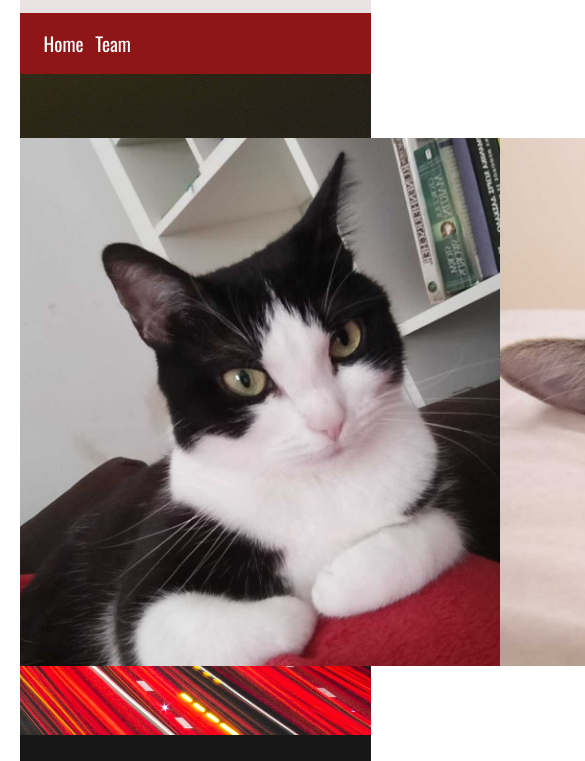
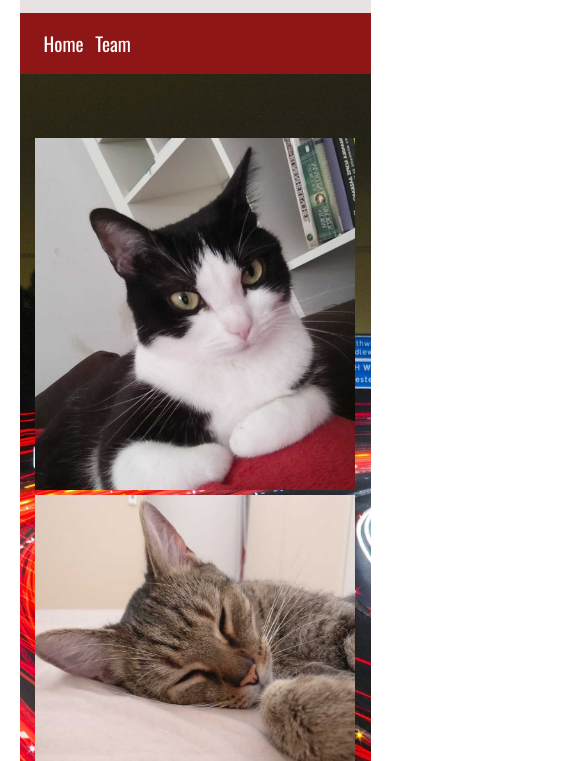
Before and after one commit to ChristinaRenieris/LMSCF-ChristinaRenieris-CodeReview-03, a plain HTML site: page team.html in a window 390 px wide. Shown: the part 83-844 px from the top of the page, 585 px wide, since content can reach past the window. Drawn offline with nearby package versions, Linux system fonts and the light colour scheme; files whose address does not match are found by name.

Commit message:
added missing mediaquery

```diff
--- a/CSS/style.css
+++ b/CSS/style.css
@@ -62,7 +62,7 @@ a:hover {
 
     .carInsurance {
         /*background img, centered*/
-    background-image: url("C:/Users/Chris/Desktop/LMSCF-ChristinaRenieris-CodeReview-03/IMG/traffic.jpg");
+        background-image: url(../IMG/traffic.jpg);
         background-position: center;
         background-size: cover;
         background-repeat: no-repeat;
@@ -216,8 +216,45 @@ a:hover {
         display: flex;
         justify-content: flex-end;
     }
+    /*team.html style*/
 
-@media only screen and (max-width: 800px) {
+    .footerTeam {
+        margin-top: 0;
+        color: white;
+        background-color: rgb(23, 23, 23);
+        height: 8em;
+        padding: 1em;
+    }
+
+    #main {
+        background-image: url(../IMG/traffic.jpg);
+        background-position: center;
+        background-size: cover;
+        background-repeat: no-repeat;
+        position: relative;
+        width: 100%;
+        padding-top: 4em;
+        padding-bottom: 4em;
+        display: flex;
+        justify-content: space-evenly;
+    }
+    /*team members div style*/
+
+    .memberIMG {
+        width: 25em;
+    }
+
+    .member {
+        width: 25em;
+    }
+
+    .memberStyle {
+        padding: 0.5em;
+        height: 4.5em;
+        background-color: lightgray;
+    }
+
+    @media only screen and (max-width: 900px) {
         .Container {
             font-size: 1em;
             display: flex;
@@ -280,45 +317,14 @@ a:hover {
         .footer {
             height: 5em;
         }
+        #main {
+            display: flex;
+            flex-wrap: wrap;
         }
-
-
-/*team.html style*/
-
-.footerTeam {
-    margin-top: 0;
-    color: white;
-    background-color: rgb(23, 23, 23);
-    height: 8em;
-    padding: 1em;
+        .memberIMG {
+            width: 20em;
         }
-
-#main {
-    background-image: url("C:/Users/Chris/Desktop/LMSCF-ChristinaRenieris-CodeReview-03/IMG/traffic.jpg");
-    background-position: center;
-    background-size: cover;
-    background-repeat: no-repeat;
-    position: relative;
-    width: 100%;
-    padding-top: 4em;
-    padding-bottom: 4em;
-    display: flex;
-    justify-content: space-evenly;
+        .member {
+            width: 20em;
         }
-
-
-/*team members div style*/
-
-.memberIMG {
-    width: 30em;
     }
-
-.member {
-    width: 30em;
-}
-
-.memberStyle {
-    padding: 0.5em;
-    height: 4.5em;
-    background-color: lightgray;
-}
```
Also changed, not shown: team.html (+1 -1 lines). Lines whose indentation alone changed are shown as unchanged.
